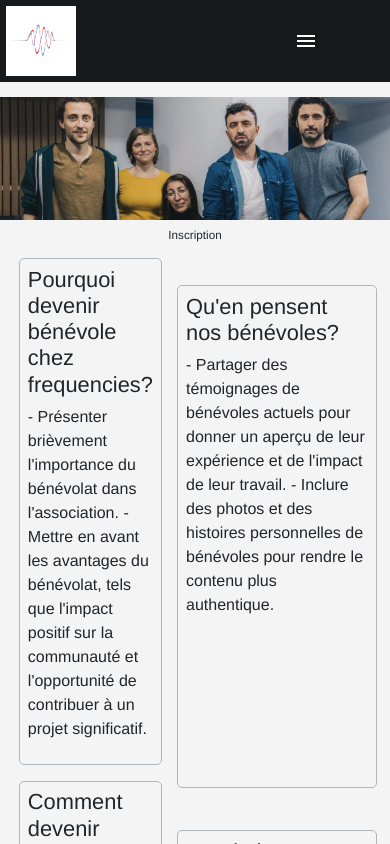
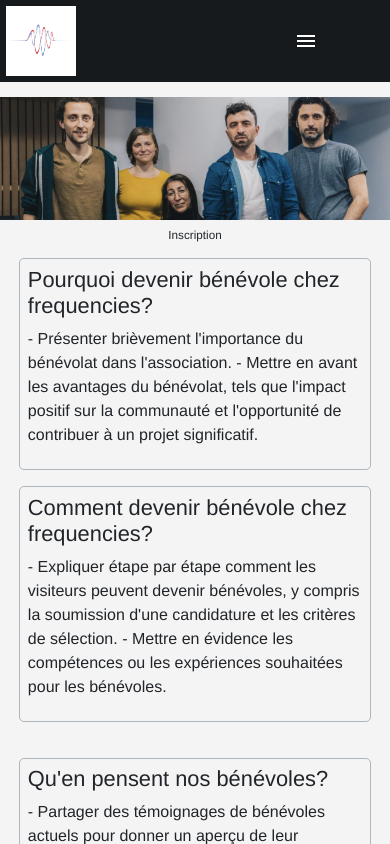
Before and after one commit to FrequenciesProduction/sitewebfrequencies, a Nuxt app: page /benevole in a window 390 px wide. Shown: the top 844 px of the page. Built offline with nearby package versions, Linux system fonts and the light colour scheme.

Commit message:
feat/002: Création du formulaire et liaison avec firebase

```diff
--- a/assets/styles/benevole.modules.scss
+++ b/assets/styles/benevole.modules.scss
@@ -42,3 +42,10 @@
 .input {
   margin: 0;
 }
+
+@media (max-width: 37.5rem) {
+  .container {
+    display: flex;
+    flex-direction: column;
+  }
+}
```
